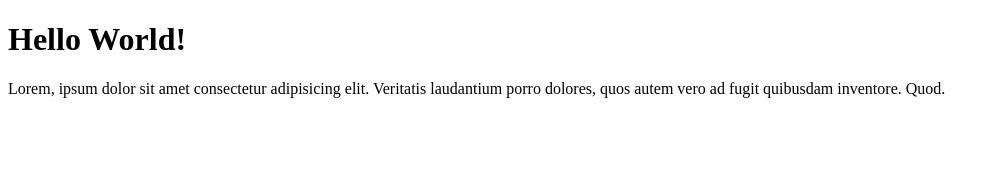
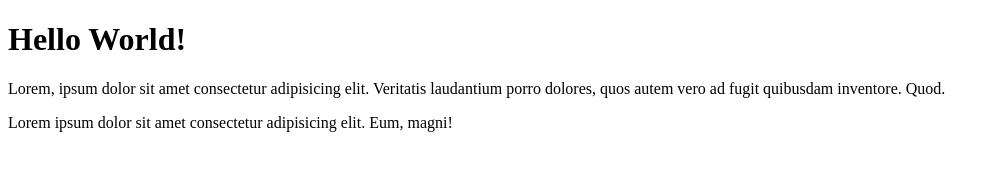
Before and after one commit to apkhoror/git-test-2, a plain HTML site: page index.html in a window 1280 px wide. Shown: the whole page, without its empty margins (0-1000 px from the left). Drawn offline with Linux system fonts and the light colour scheme.

Commit message:
menambah paragraf

```diff
--- a/index.html
+++ b/index.html
@@ -9,5 +9,6 @@
   <body>
     <h1>Hello World!</h1>
     <p>Lorem, ipsum dolor sit amet consectetur adipisicing elit. Veritatis laudantium porro dolores, quos autem vero ad fugit quibusdam inventore. Quod.</p>
+    <p>Lorem ipsum dolor sit amet consectetur adipisicing elit. Eum, magni!</p>
   </body>
 </html>
```
